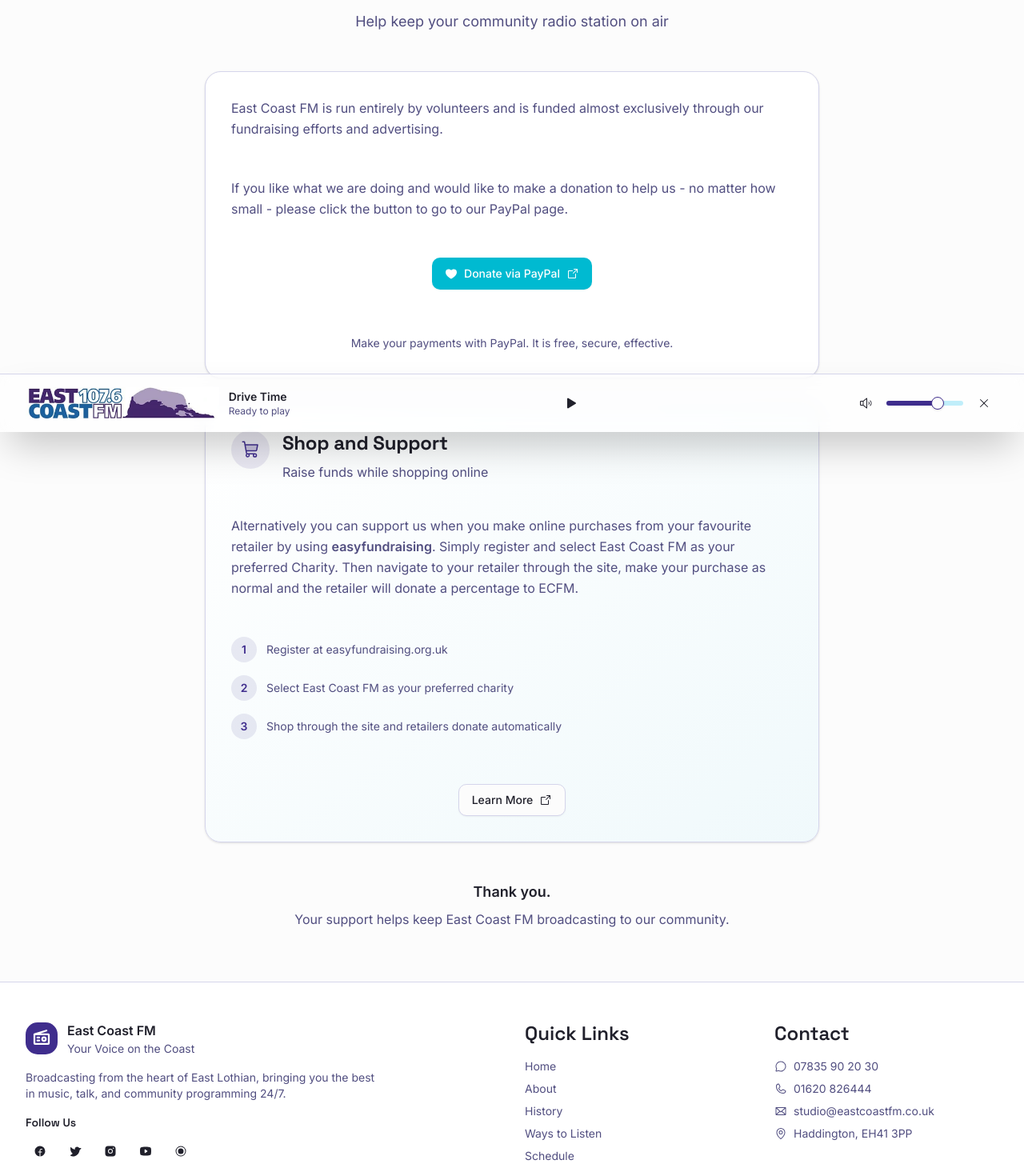
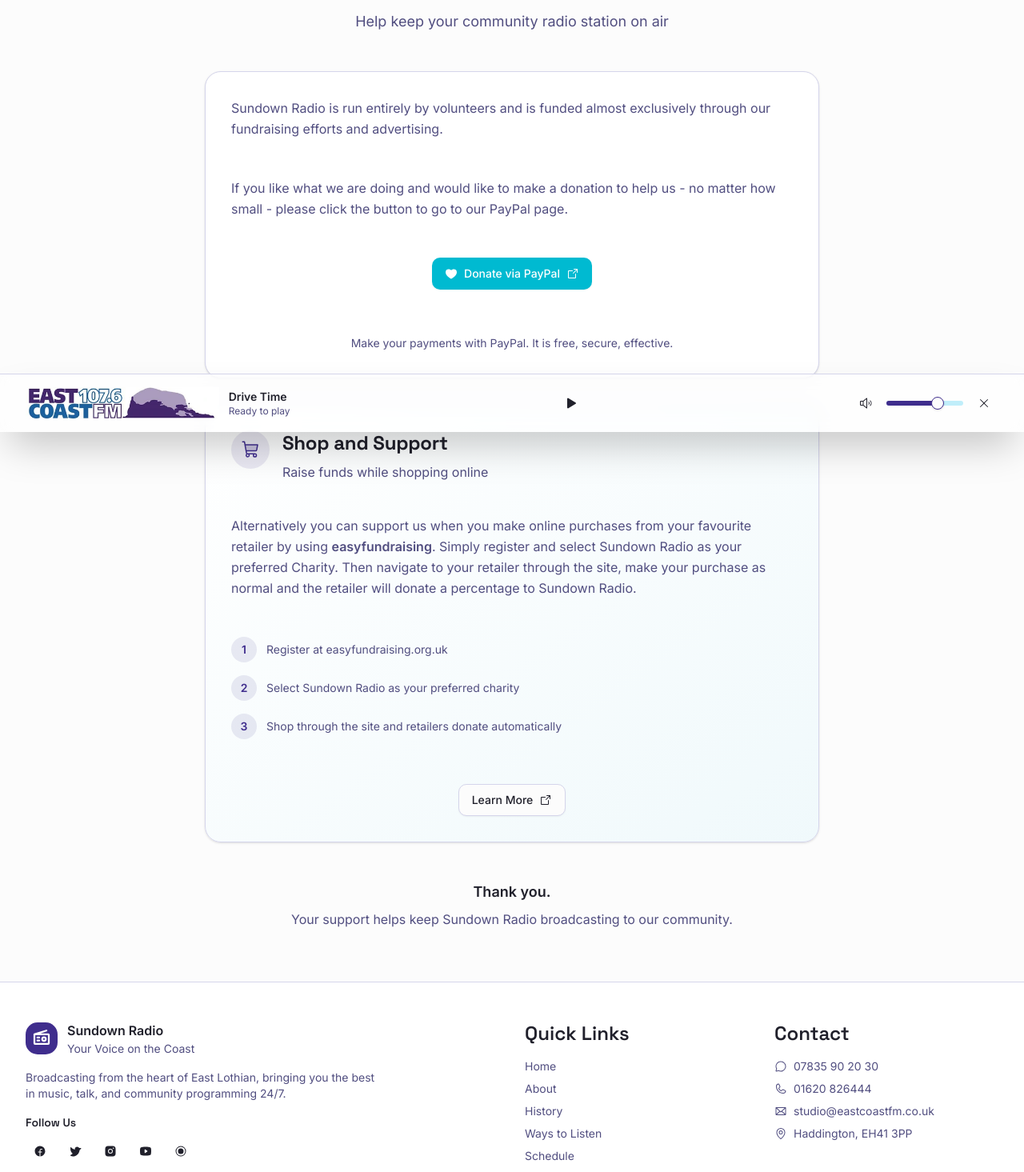
Before and after one commit to colin-gourlay/qwerty, a React (Vite) app: page /donate in a window 1280 px wide. Shown: the part 260-1725 px from the top of the page at 80% size. Built offline with nearby package versions, Linux system fonts and the light colour scheme.

Commit message:
Generated by Spark: I no longer wish my station to be known as East Coast FM. I would like it to be known as Sundown Radio
Apply this change throughout the site

```diff
--- a/index.html
+++ b/index.html
@@ -4,8 +4,8 @@
 <head>
     <meta charset="UTF-8" />
     <meta name="viewport" content="width=device-width, initial-scale=1.0" />
-    <title>East Coast FM - Your Voice on the Coast</title>
-    <meta name="description" content="East Coast FM - Broadcasting from the heart of the East Coast, bringing you the best in music, talk, and community programming 24/7." />
+    <title>Sundown Radio - Your Voice on the Coast</title>
+    <meta name="description" content="Sundown Radio - Broadcasting from the heart of East Lothian, bringing you the best in music, talk, and community programming 24/7." />
     <link rel="preconnect" href="https://fonts.googleapis.com">
     <link rel="preconnect" href="https://fonts.gstatic.com" crossorigin>
     <link rel="stylesheet" href="https://fonts.googleapis.com/css2?family=Space+Grotesk:wght@400;500;600;700&family=Inter:wght@400;500;600&family=JetBrains+Mono:wght@400;500;600&display=swap">
--- a/src/components/AboutPage.tsx
+++ b/src/components/AboutPage.tsx
@@ -29,7 +29,7 @@
           <Card className="p-8 mb-8">
             <h2 className="text-2xl font-bold mb-4">Who We Are</h2>
             <p className="text-muted-foreground mb-4">
-              East Coast FM is a Community Radio Station serving the town of Haddington and surrounding area in East Lothian, Scotland. The station broadcasts from premises in the centre of Haddington, 24 hours a day, 7 days a week.
+              Sundown Radio is a Community Radio Station serving the town of Haddington and surrounding area in East Lothian, Scotland. The station broadcasts from premises in the centre of Haddington, 24 hours a day, 7 days a week.
             </p>
             <p className="text-muted-foreground mb-4">
               The programming is varied and includes daytime entertainment, specialist music programmes in the evenings, opportunities for pupils at local schools to create their own shows, local sports coverage and religious themes. The station has a clear focus on being involved with its community and local events, other charities and fundraising are regularly featured.
@@ -40,7 +40,7 @@
           </Card>
 
           <Card className="p-8 mb-8 bg-gradient-to-br from-primary/5 to-accent/5">
-            <h2 className="text-2xl font-bold mb-6">East Coast FM's Objectives</h2>
+            <h2 className="text-2xl font-bold mb-6">Sundown Radio's Objectives</h2>
             <div className="grid gap-6">
               <div className="flex items-start gap-4">
                 <div className="flex-shrink-0 w-12 h-12 rounded-full bg-primary/10 flex items-center justify-center">
--- a/src/components/AdvertisingPage.tsx
+++ b/src/components/AdvertisingPage.tsx
@@ -15,18 +15,18 @@
 export default function AdvertisingPage() {
   const handleDownloadRates = () => {
     const content = generateAdvertisingRatesPDF()
-    downloadTextAsPDF('East-Coast-FM-Advertising-Rates.txt', content)
+    downloadTextAsPDF('Sundown-Radio-Advertising-Rates.txt', content)
   }
 
   const handleDownloadBookingForm = () => {
     const content = generateBookingFormPDF()
-    downloadTextAsPDF('East-Coast-FM-Booking-Form.txt', content)
+    downloadTextAsPDF('Sundown-Radio-Booking-Form.txt', content)
   }
 
   const handleDownloadDemographic = (area: 'haddington' | 'east-lothian' | 'lothians' | 'south-scotland') => {
     const content = generateDemographicPDF(area)
     const areaName = area.split('-').map(word => word.charAt(0).toUpperCase() + word.slice(1)).join('-')
-    downloadTextAsPDF(`East-Coast-FM-Demographics-${areaName}.txt`, content)
+    downloadTextAsPDF(`Sundown-Radio-Demographics-${areaName}.txt`, content)
   }
   return (
     <div className="container mx-auto px-4 sm:px-6 lg:px-8 py-16">
@@ -38,7 +38,7 @@
           </div>
           <h1 className="text-4xl sm:text-5xl font-bold mb-4">Advertise With Us</h1>
           <p className="text-xl text-muted-foreground">
-            East Coast FM offers a diverse mix of advertising solutions either for broadcast on the station or on our website.
+            Sundown Radio offers a diverse mix of advertising solutions either for broadcast on the station or on our website.
           </p>
         </div>
 
--- a/src/components/DonatePage.tsx
+++ b/src/components/DonatePage.tsx
@@ -10,7 +10,7 @@
           <div className="inline-flex items-center justify-center w-16 h-16 rounded-full bg-accent/20 mb-6">
             <Heart className="h-8 w-8 text-accent" weight="fill" />
           </div>
-          <h1 className="text-4xl font-bold mb-4">Support East Coast FM</h1>
+          <h1 className="text-4xl font-bold mb-4">Support Sundown Radio</h1>
           <p className="text-lg text-muted-foreground">
             Help keep your community radio station on air
           </p>
@@ -18,7 +18,7 @@
 
         <Card className="p-8 mb-8">
           <p className="text-muted-foreground mb-6 leading-relaxed">
-            East Coast FM is run entirely by volunteers and is funded almost exclusively through our fundraising efforts and advertising.
+            Sundown Radio is run entirely by volunteers and is funded almost exclusively through our fundraising efforts and advertising.
           </p>
           <p className="text-muted-foreground mb-6 leading-relaxed">
             If you like what we are doing and would like to make a donation to help us - no matter how small - please click the button to go to our PayPal page.
@@ -59,7 +59,7 @@
           </div>
 
           <p className="text-muted-foreground mb-6 leading-relaxed">
-            Alternatively you can support us when you make online purchases from your favourite retailer by using <strong>easyfundraising</strong>. Simply register and select East Coast FM as your preferred Charity. Then navigate to your retailer through the site, make your purchase as normal and the retailer will donate a percentage to ECFM.
+            Alternatively you can support us when you make online purchases from your favourite retailer by using <strong>easyfundraising</strong>. Simply register and select Sundown Radio as your preferred Charity. Then navigate to your retailer through the site, make your purchase as normal and the retailer will donate a percentage to Sundown Radio.
           </p>
 
           <div className="space-y-4">
@@ -76,7 +76,7 @@
                 2
               </div>
               <p className="text-muted-foreground">
-                Select East Coast FM as your preferred charity
+                Select Sundown Radio as your preferred charity
               </p>
             </div>
             <div className="flex items-center gap-3 text-sm">
@@ -113,7 +113,7 @@
             Thank you.
           </p>
           <p className="text-muted-foreground">
-            Your support helps keep East Coast FM broadcasting to our community.
+            Your support helps keep Sundown Radio broadcasting to our community.
           </p>
         </div>
       </div>
--- a/src/components/GetInvolvedPage.tsx
+++ b/src/components/GetInvolvedPage.tsx
@@ -22,7 +22,7 @@
             <div>
               <h2 className="text-2xl font-bold mb-2">Everyone's Welcome</h2>
               <p className="text-lg text-muted-foreground">
-                East Coast FM relies entirely on its team of volunteers. We are a friendly, mixed bunch, of all ages and abilities and we are always looking for new members.
+                Sundown Radio relies entirely on its team of volunteers. We are a friendly, mixed bunch, of all ages and abilities and we are always looking for new members.
               </p>
             </div>
           </div>
--- a/src/components/HistoryPage.tsx
+++ b/src/components/HistoryPage.tsx
@@ -11,7 +11,7 @@
           </div>
           <h1 className="text-4xl sm:text-5xl font-bold mb-4">Our History</h1>
           <p className="text-xl text-muted-foreground max-w-2xl mx-auto">
-            From our first broadcast in 2008 to becoming East Lothian's voice, discover the milestones that shaped East Coast FM into the community station it is today.
+            From our first broadcast in 2008 to becoming East Lothian's voice, discover the milestones that shaped Sundown Radio into the community station it is today.
           </p>
         </div>
 
--- a/src/data/config.ts
+++ b/src/data/config.ts
@@ -1,7 +1,7 @@
 import type { StationConfig } from '@/types'
 
 export const STATION_CONFIG: StationConfig = {
-  name: 'East Coast FM',
+  name: 'Sundown Radio',
   tagline: 'Your Voice on the Coast',
   description: 'Broadcasting from the heart of East Lothian, bringing you the best in music, talk, and community programming 24/7.',
   streamUrl: 'http://radio.canstream.co.uk:8117/live.mp3',
```
Also changed, not shown: 2 other files (tests, documents, lock files or other folders).
